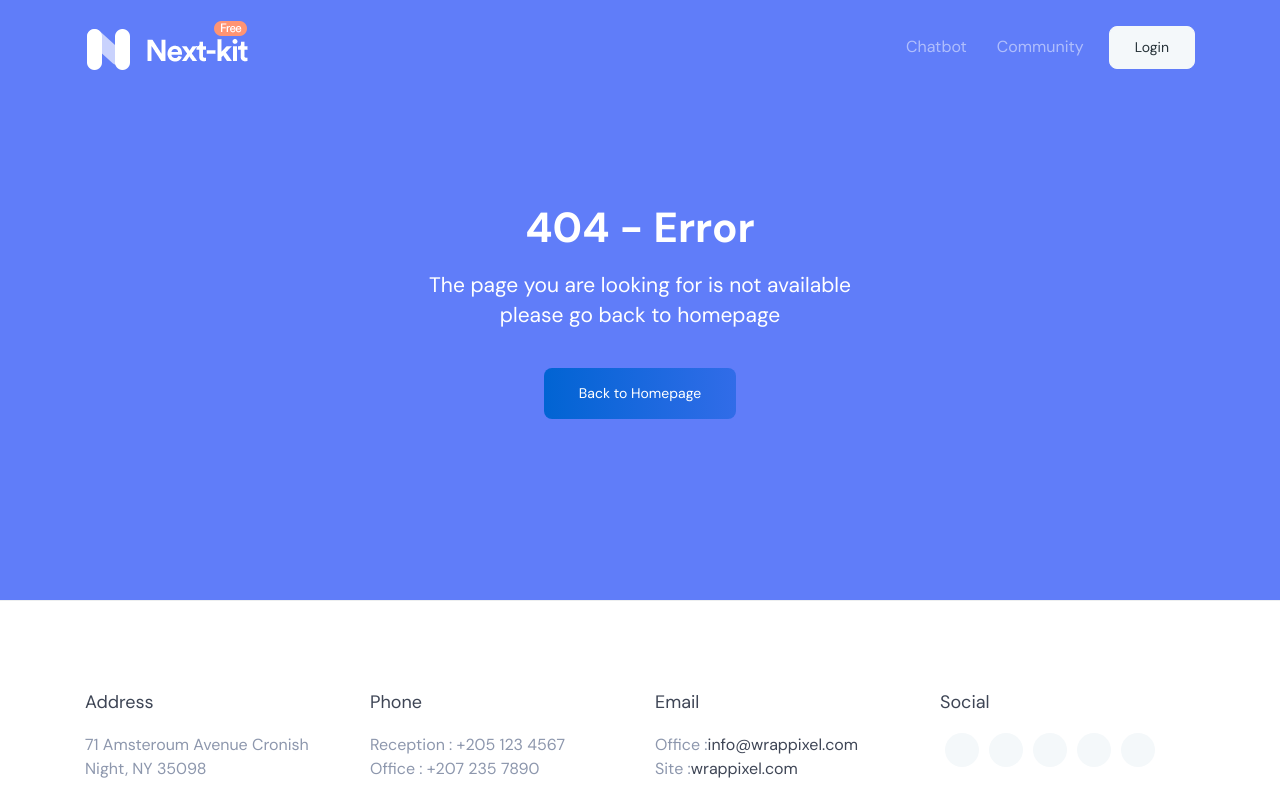
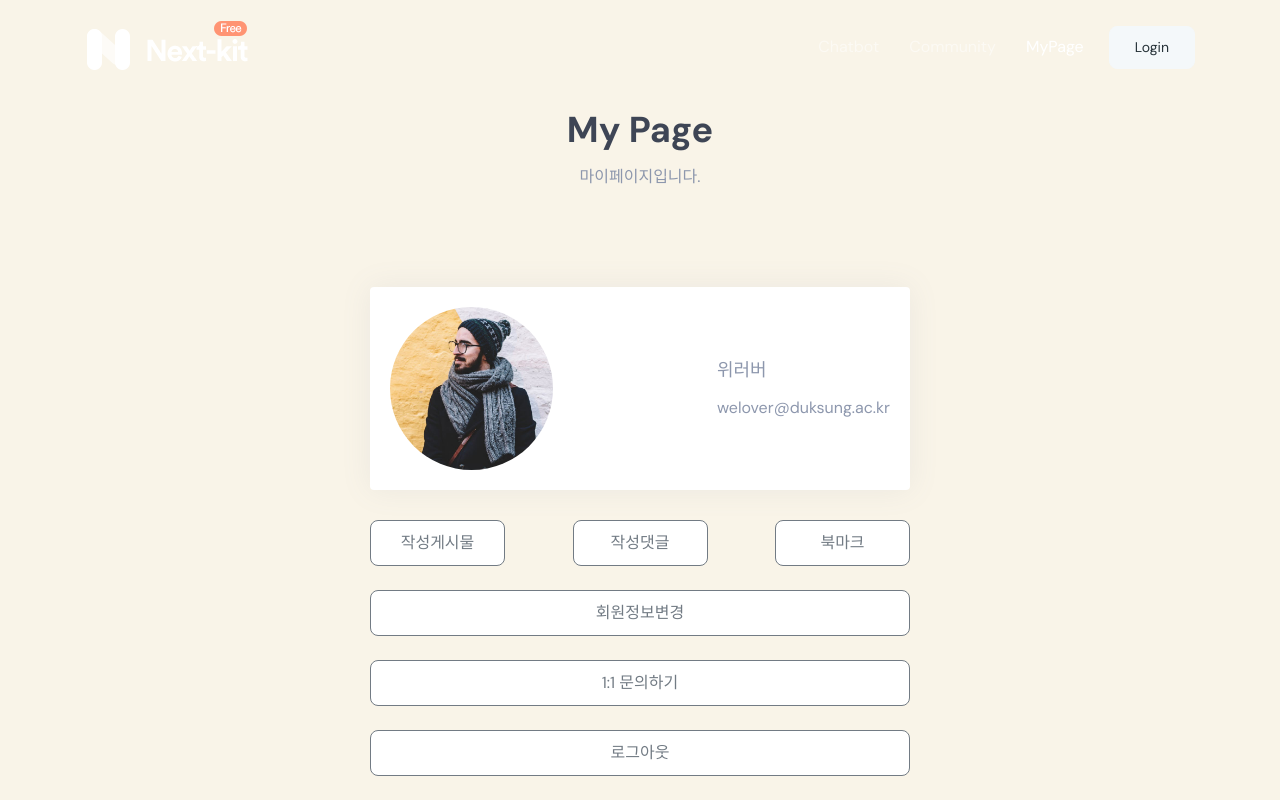
Before and after one commit to DSHanul2023/Hanul-Front, a Next.js app: page /mypage in a window 1280 px wide. Before the commit this address had no page. Shown: the top 800 px of the page. Built offline with nearby package versions, Linux system fonts and the light colour scheme; a web font is replaced by a local one.

Commit message:
create MyPage

```diff
--- /dev/null
+++ b/components/custom/Custom-MyComponents.js
@@ -0,0 +1,29 @@
+import React from "react";
+
+// core components
+import Banner2 from "../banner/Banner2";
+
+// sections for this page
+import HeaderComponent from "./sections/headercomponent";
+import BannerComponent from "./sections/bannercomponent";
+import FormBannerComponent from "./sections/formbannercomponent";
+import FeatureComponent from "./sections/featurecomponent";
+import PortfolioComponent from "./sections/portfoliocomponent";
+import PricingComponent from "./sections/pricingcomponent";
+import TeamComponent from "./sections/teamcomponent";
+import TestimonialComponent from "./sections/testimonialcomponent";
+import BlogComponent from "./sections/blogcomponent";
+import C2aComponent from "./sections/c2acomponent";
+import ContactComponent from "./sections/contactcomponent";
+import CallToAction from "../call-to-action/CallToAction";
+import MyPageComponents from "./sections/mypagecomponents";
+
+const CustomMyComponents = () => {
+  return (
+    <div>
+      <MyPageComponents/>
+    </div>
+  );
+};
+
+export default CustomMyComponents;
--- /dev/null
+++ b/components/custom/sections/mypagecomponents.js
@@ -0,0 +1,93 @@
+import React from "react";
+import Image from "next/image";
+import {
+  Card,
+  Button,
+  CardTitle,
+  CardText,
+  Row,
+  Col,
+  Container,
+} from "reactstrap";
+import img2 from "../../../assets/images/ui/5.jpg";
+
+const MyPageComponents = () => {
+  return (
+    <div className="my-page-container">
+      <div className="spacer" id="card-component">
+        <Container>
+          <Row className="justify-content-center">
+            <Col md="6" className="text-center">
+              <h1 className="title font-bold">My Page</h1>
+              <h6 className="subtitle">마이페이지입니다.</h6>
+            </Col>
+          </Row>
+        </Container>
+      </div>
+      <Container className="my-page-content">
+        <Row className="justify-content-center">
+          <Col md="6">
+            <Card body className="card-shadow">
+              <div className="d-flex">
+                <div className="align-self-center">
+                  <Image
+                    src={img2}
+                    alt="img"
+                    className="img-circle w-50 h-50"
+                  />
+                </div>
+                <div className="align-self-center">
+                  <CardTitle>위러버</CardTitle>
+                  <CardText>welover@duksung.ac.kr</CardText>
+                </div>
+              </div>
+            </Card>
+          </Col>
+        </Row>
+        <Row className="justify-content-center">
+          <Col md="6" className="d-flex justify-content-between">
+            <div style={{ width: "135px" }}>
+              <Button outline color="secondary" className="w-100">
+                작성게시물
+              </Button>
+            </div>
+            <div style={{ width: "135px" }}>
+              <Button outline color="secondary" className="w-100">
+                작성댓글
+              </Button>
+            </div>
+            <div style={{ width: "135px" }}>
+              <Button outline color="secondary" className="w-100">
+                북마크
+              </Button>
+            </div>
+          </Col>
+        </Row>
+        <Row className="justify-content-center">
+          <Col
+            md="6"
+            className="d-flex justify-content-between flex-column align-items-center"
+          >
+            <div style={{ width: "100%" }}>
+              <Button outline color="secondary" className="w-100 mt-4">
+                회원정보변경
+              </Button>
+            </div>
+            <div style={{ width: "100%" }}>
+              <Button outline color="secondary" className="w-100 mt-4">
+                1:1 문의하기
+              </Button>
+            </div>
+            <div style={{ width: "100%" }}>
+              <Button href="/#coming" outline color="secondary" className="w-100 mt-4">
+                로그아웃
+              </Button>
+            </div>
+          </Col>
+        </Row>
+      </Container>
+    </div>
+  );
+};
+
+export default MyPageComponents;
--- a/layout/header/Header.js
+++ b/layout/header/Header.js
@@ -62,6 +62,20 @@ const Header = () => {
 
                   </Link>
                 </NavItem>
+                {/* 마이페이지 추가 */}
+                <NavItem>
+                  <Link
+                    href="/mypage"
+                    className={
+                      router.pathname == "/mypage"
+                        ? "text-white nav-link"
+                        : "nav-link"
+                    }>
+
+                      MyPage
+
+                  </Link>
+                </NavItem>
               </Nav>
               <div className="act-buttons">
                 <NavLink
--- /dev/null
+++ b/pages/mypage.js
@@ -0,0 +1,17 @@
+import Head from "next/head";
+import Components from "../components/basic/AllComponents";
+import CustomMyComponents from "../components/custom/Custom-MyComponents";
+import Cards from "../components/basic/cards";
+
+export default function mypage() {
+    return (
+      <div>
+        <Head>
+          <title>My Page</title>
+          <meta name="description" content="Generated by create next app" />
+          <link rel="icon" href="/favicon.ico" />
+        </Head>
+        <CustomMyComponents />
+      </div>
+    );
+  }
--- /dev/null
+++ b/styles/scss/mypage.scss
@@ -0,0 +1,7 @@
+.my-page-container {
+    background-color: #F9F4E8;
+  }
+
+.my-page-content {
+    padding-bottom: 90px;
+  }
--- a/styles/scss/style.scss
+++ b/styles/scss/style.scss
@@ -26,3 +26,4 @@ File: scss
 @import "app.scss";
 @import "common.scss";
 @import "responsive.scss";
+@import "mypage.scss";
```
